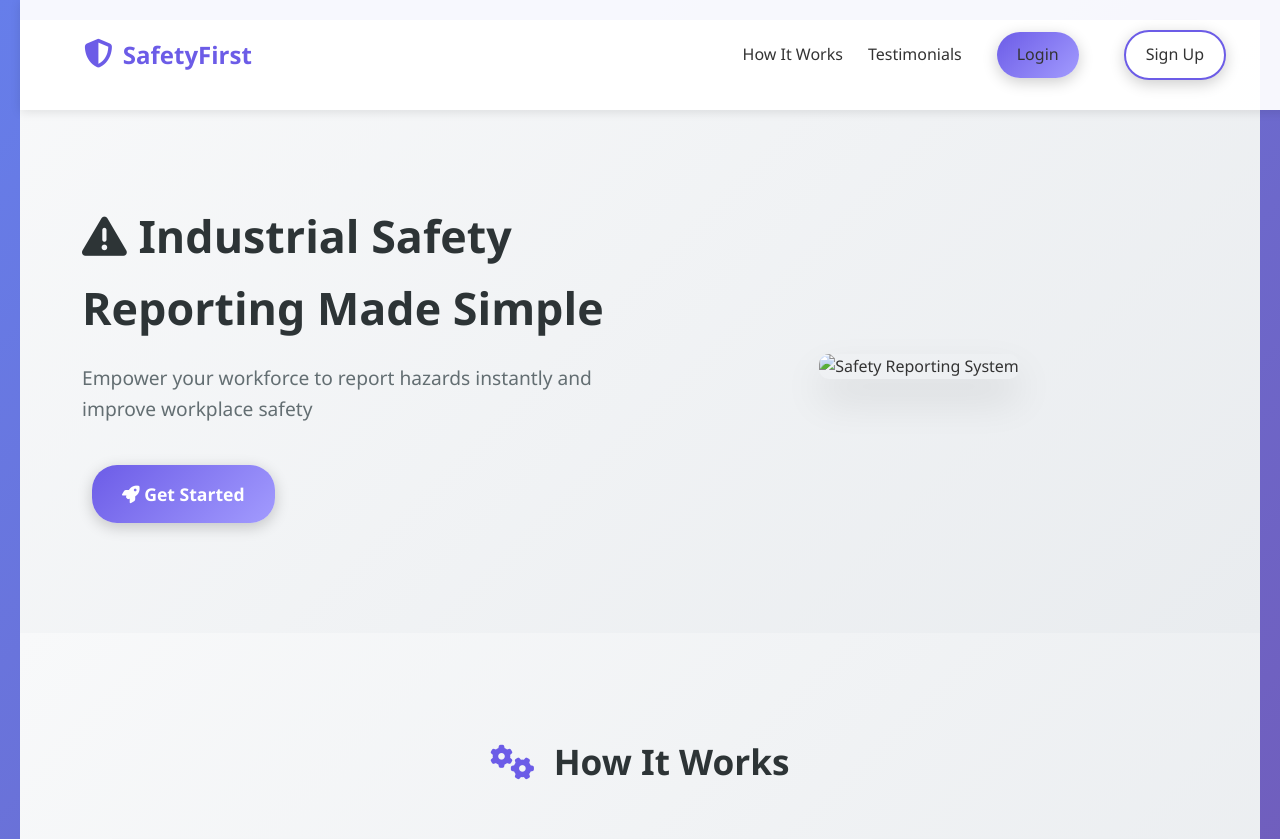
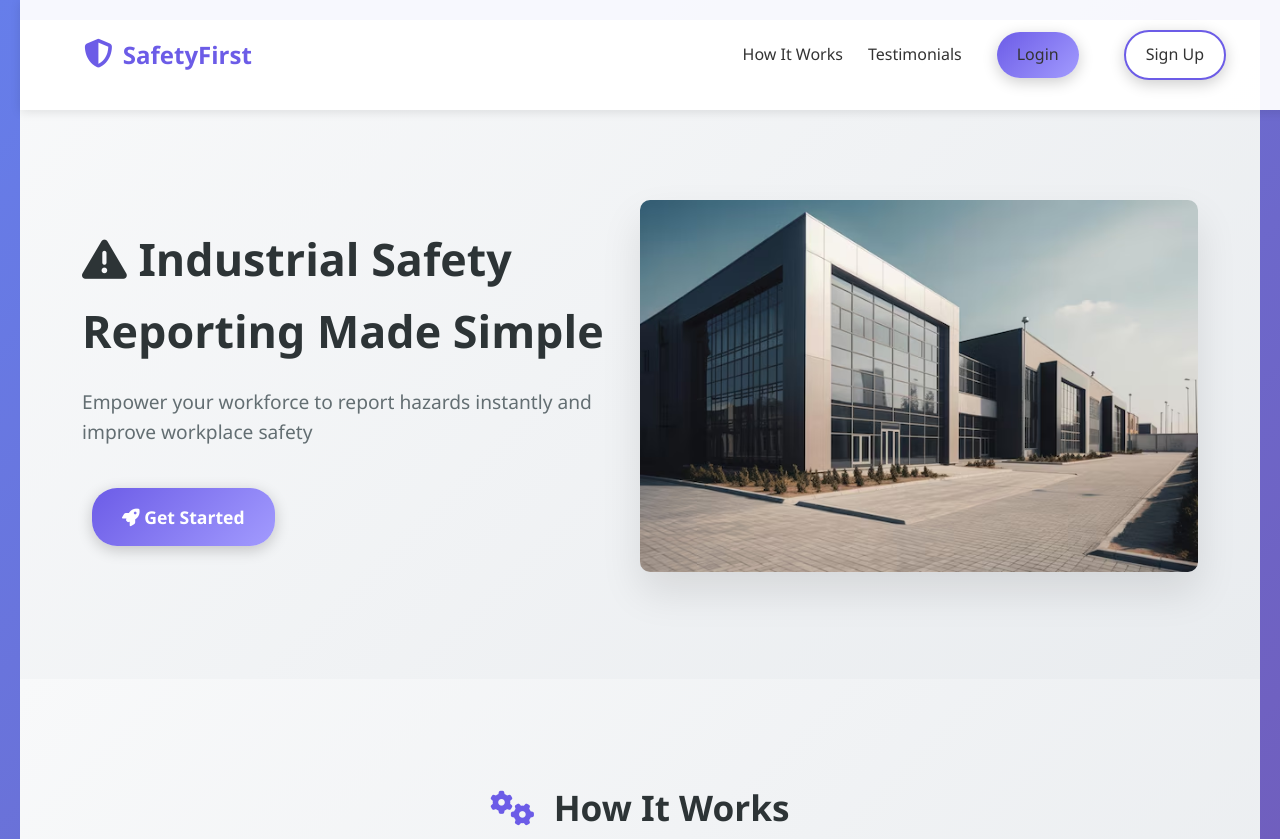
Before and after one commit to DembeMakharii/Safety-First, a plain HTML site: page index.html in a window 1280 px wide. Shown: the top 839 px of the page. Drawn offline with Linux system fonts and the light colour scheme.

Commit message:
updating the image

```diff
--- a/index.html
+++ b/index.html
@@ -460,7 +460,7 @@
                 </div>
             </div>
             <div class="hero-image fade-in">
-                <img src="\Safety_First\images\exterior-view-modern-industrial-building_756748-45399.avif" alt="Safety Reporting System">
+                <img src="images/exterior-view-modern-industrial-building_756748-45399.avif" alt="Safety Reporting System">
 
             </div>
         </header>
```
